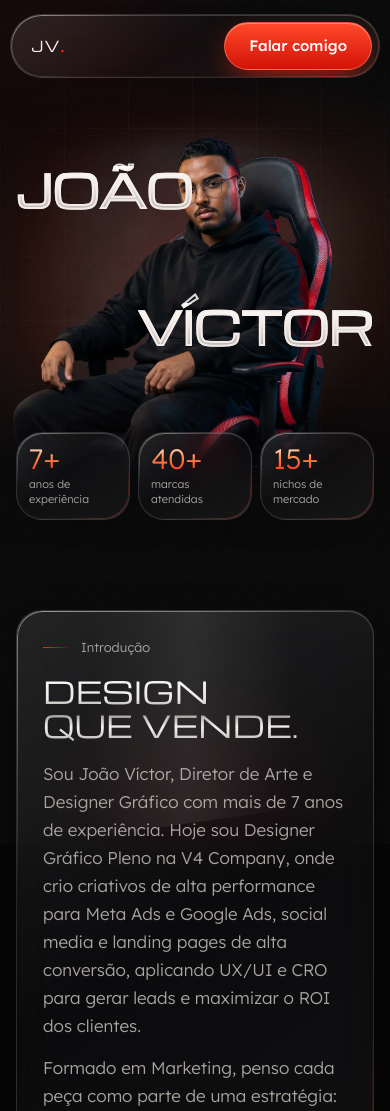
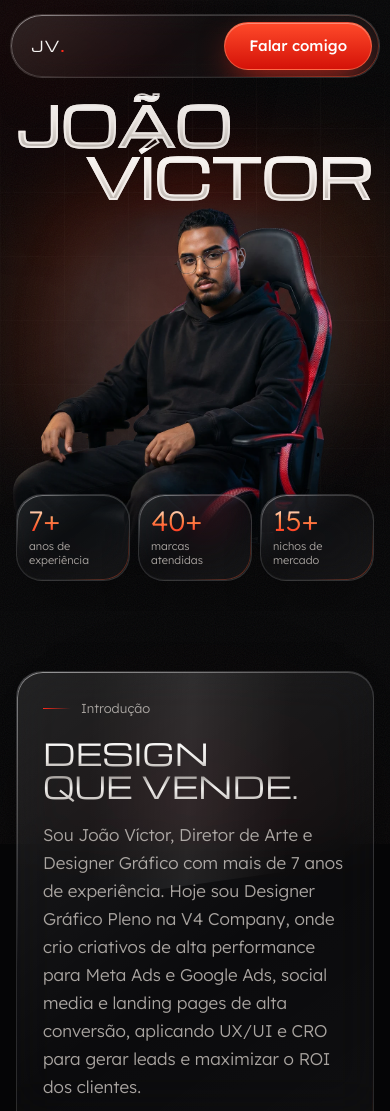
Before and after one commit to joaosousa-hue/portfolio-joao-victor, a plain HTML site: page index.html in a window 390 px wide. Shown: the top 1111 px of the page. Drawn offline with nearby package versions, Linux system fonts and the light colour scheme.

Commit message:
Add files via upload

```diff
--- a/index.html
+++ b/index.html
@@ -424,18 +424,25 @@ lb.addEventListener('click',e=>{if(e.target===lb||e.target===lbv)close()});
 document.addEventListener('keydown',e=>{if(!lb.classList.contains('on'))return;if(e.key==='Escape')close();if(e.key==='ArrowLeft')show(ci-1);if(e.key==='ArrowRight')show(ci+1)});
 
 const stage=document.getElementById('stage'),me=document.querySelector('.me.cut img'),nms=stage.querySelectorAll('.nm');
-function place(){const s=stage.getBoundingClientRect(),r=me.getBoundingClientRect();if(!r.width)return;
-  const nj=stage.querySelector('.nj'),nv=stage.querySelector('.nv'),W=s.width,pad=16;
+function place(){const s=stage.getBoundingClientRect();
+  const nj=stage.querySelector('.nj'),nv=stage.querySelector('.nv'),W=s.width,pad=16,mes=stage.querySelectorAll('.me');
+  if(innerWidth<=700){
+    const fs=Math.min(W*.14,64);nj.style.fontSize=nv.style.fontSize=fs+'px';nj.style.zIndex=nv.style.zIndex='';
+    const h=nj.offsetHeight,top0=96,pt=top0+h*1.55;
+    mes.forEach(m=>m.style.top=pt+'px');stage.style.paddingTop=(pt+W*1.006-40)+'px';
+    nj.style.setProperty('--x',pad+'px');nj.style.setProperty('--y',top0+'px');
+    nv.style.setProperty('--x',(W-pad-nv.offsetWidth)+'px');nv.style.setProperty('--y',(top0+h*.95)+'px');
+    nj.classList.add('on');nv.classList.add('on');return}
+  mes.forEach(m=>m.style.top='');stage.style.paddingTop='';
+  const r=me.getBoundingClientRect();if(!r.width)return;
   const L=r.left-s.left,T=r.top-s.top;
   const vStart=L+r.width*.82,avail=W-pad-vStart;
-  let fs=Math.min(120,avail/6.9),mobile=fs<44;
-  if(mobile)fs=Math.min(W*.115,60);nj.style.zIndex=nv.style.zIndex=mobile?4:'';
-  nj.style.fontSize=nv.style.fontSize=fs+'px';
+  let fs=Math.min(120,Math.max(40,avail/6.9));
+  nj.style.fontSize=nv.style.fontSize=fs+'px';nj.style.zIndex=nv.style.zIndex='';
   const jw=nj.offsetWidth,vw=nv.offsetWidth,h=nj.offsetHeight;
-  let jx=mobile?pad:L+r.width*.335-jw,vx=mobile?W-pad-vw:vStart;
-  jx=Math.max(pad,jx);vx=Math.min(vx,W-pad-vw);
-  nj.style.setProperty('--x',jx+'px');nj.style.setProperty('--y',(T+r.height*(mobile?.2:.43)-h/2)+'px');
-  nv.style.setProperty('--x',vx+'px');nv.style.setProperty('--y',(T+r.height*(mobile?.55:.58)-h/2)+'px');
+  let jx=Math.max(pad,L+r.width*.335-jw),vx=Math.min(vStart,W-pad-vw);
+  nj.style.setProperty('--x',jx+'px');nj.style.setProperty('--y',(T+r.height*.43-h/2)+'px');
+  nv.style.setProperty('--x',vx+'px');nv.style.setProperty('--y',(T+r.height*.58-h/2)+'px');
   nj.classList.add('on');nv.classList.add('on')}
 if(me.complete)place();me.addEventListener('load',place);
 const ro=new ResizeObserver(()=>{place();setDist()});ro.observe(document.body);
```
